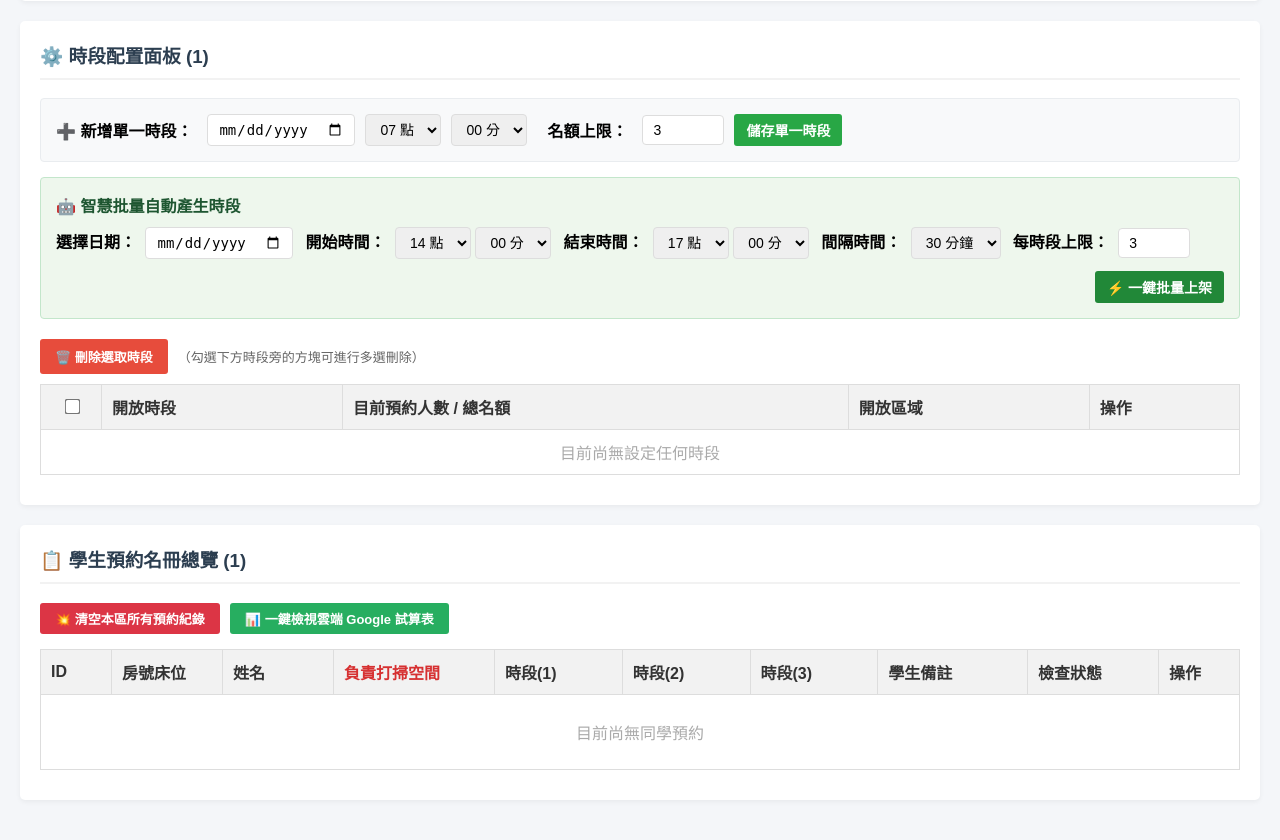
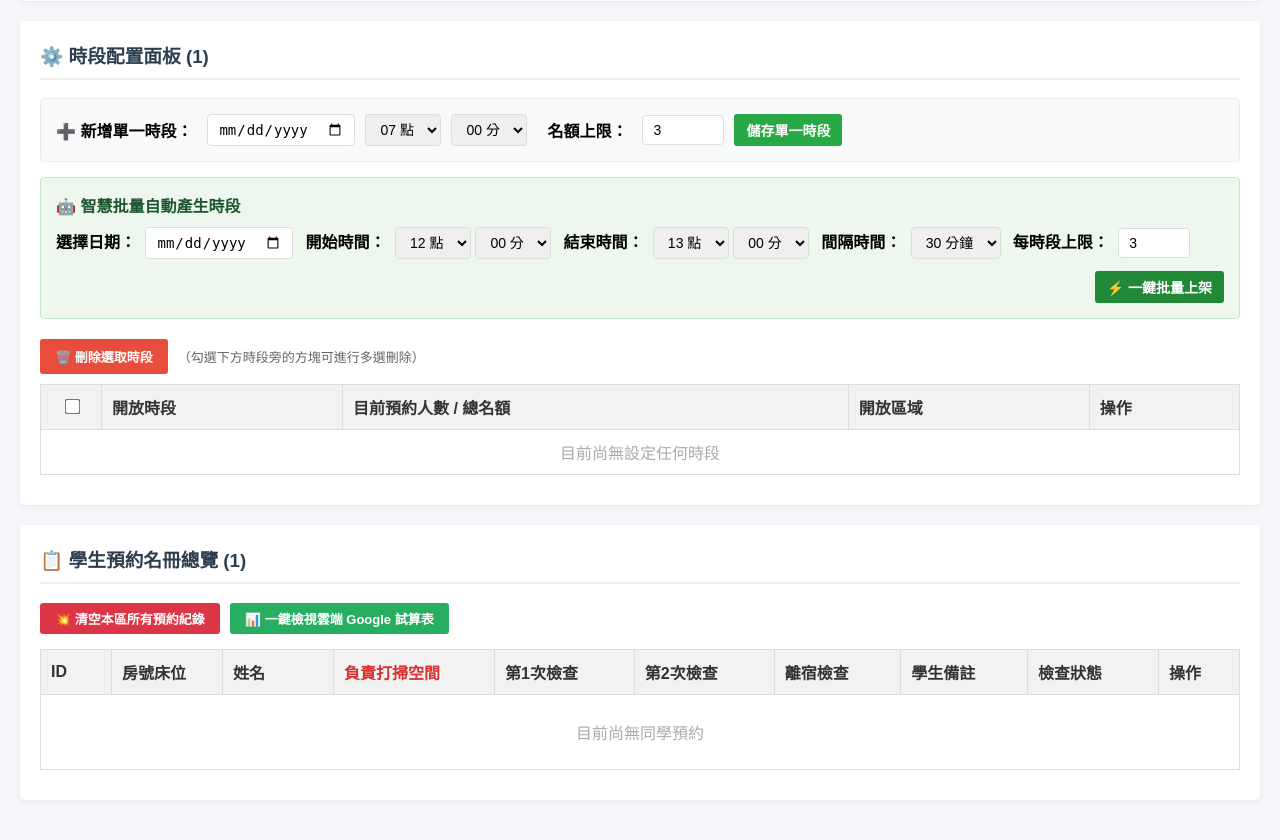
Before and after one commit to hty71/dorm-booking, a Flask app: page /admin in a window 1280 px wide. Shown: the part 493-1333 px from the top of the page. Run offline with Flask 3, Linux system fonts and the light colour scheme; the visitor is signed in with stand-in values (Sample User, id 1); data that the repository does not hold is empty; some libraries are stand-ins or nearby versions.

Commit message:
Add files via upload

```diff
--- a/templates/admin.html
+++ b/templates/admin.html
@@ -83,7 +83,9 @@
                         {% for st in st_list %}
                         <div style="display: flex; align-items: center; gap: 6px; background: #f1f5f9; border: 1px solid #cbd5e1; padding: 4px 10px; border-radius: 20px; font-size: 13px;">
                             <span style="font-weight: bold; color: #0f172a;">{{ st.student_id }} {{ st.name }}</span>
-                            <span style="font-size: 11px; color: #475569; background: #e2e8f0; padding: 1px 5px; border-radius: 10px;">志願{{ st.priority }}</span>
+                            <span style="font-size: 11px; color: #475569; background: #e2e8f0; padding: 1px 5px; border-radius: 10px;">
+                                {% if st.priority == 1 %}第1次檢查{% elif st.priority == 2 %}第2次檢查{% else %}離宿檢查{% endif %}
+                            </span>
                             <span style="font-size: 11px; color: #d97706;">{{ st.job }}</span>
                             <select class="status-select {% if st.status == '合格' %}status-passed{% elif st.status == '待複檢' %}status-recheck{% else %}status-pending{% endif %}"
                                     style="padding: 2px 5px; font-size: 11px; margin-left: 4px;"
@@ -130,7 +132,7 @@
         <button class="btn btn-green" onclick="addSlot()">儲存單一時段</button>
     </div>
 
-    <!-- 批量產生時段（分鐘限制為 00, 15, 30, 45） -->
+    <!-- 批量產生時段（分鐘限制為 00, 15, 30, 45；預設 12:00 ~ 13:00） -->
     <div style="background: #eef7ed; border: 1px solid #c3e6cb; padding: 15px; border-radius: 4px; margin-bottom: 20px;">
         <h4 style="margin-top: 0; margin-bottom: 10px; color: #1e5631;">🤖 智慧批量自動產生時段</h4>
         <div style="display: flex; flex-wrap: wrap; gap: 12px; align-items: center;">
@@ -139,13 +141,13 @@
                 <input type="date" id="batch_date">
             </div>
 
-            <!-- 開始時間下拉選單 -->
+            <!-- 開始時間下拉選單（預設 12:00） -->
             <div>
                 <label>開始時間：</label>
                 <select id="batch_start_hour">
                     {% for h in range(7, 23) %}
                         {% set h_str = "%02d" | format(h) %}
-                        <option value="{{ h_str }}" {% if h_str == '14' %}selected{% endif %}>{{ h_str }} 點</option>
+                        <option value="{{ h_str }}" {% if h_str == '12' %}selected{% endif %}>{{ h_str }} 點</option>
                     {% endfor %}
                 </select>
                 <select id="batch_start_minute">
@@ -156,13 +158,13 @@
                 </select>
             </div>
 
-            <!-- 結束時間下拉選單 -->
+            <!-- 結束時間下拉選單（預設 13:00） -->
             <div>
                 <label>結束時間：</label>
                 <select id="batch_end_hour">
                     {% for h in range(7, 23) %}
                         {% set h_str = "%02d" | format(h) %}
-                        <option value="{{ h_str }}" {% if h_str == '17' %}selected{% endif %}>{{ h_str }} 點</option>
+                        <option value="{{ h_str }}" {% if h_str == '13' %}selected{% endif %}>{{ h_str }} 點</option>
                     {% endfor %}
                 </select>
                 <select id="batch_end_minute">
@@ -259,9 +261,9 @@
                 <th style="width: 90px;">房號床位</th>
                 <th style="width: 90px;">姓名</th>
                 <th style="width: 140px; color: #d63031;">負責打掃空間</th>
-                <th>時段(1)</th>
-                <th>時段(2)</th>
-                <th>時段(3)</th>
+                <th>第1次檢查</th>
+                <th>第2次檢查</th>
+                <th>離宿檢查</th>
                 <th>學生備註</th>
                 <th style="width: 110px;">檢查狀態</th>
                 <th style="width: 60px;">操作</th>
@@ -518,4 +520,3 @@
     window.addEventListener("DOMContentLoaded", initAdminScheduleTabs);
 </script>
 </body>
-</html>
```
Also changed, not shown: templates/index.html (+6 -11 lines).
